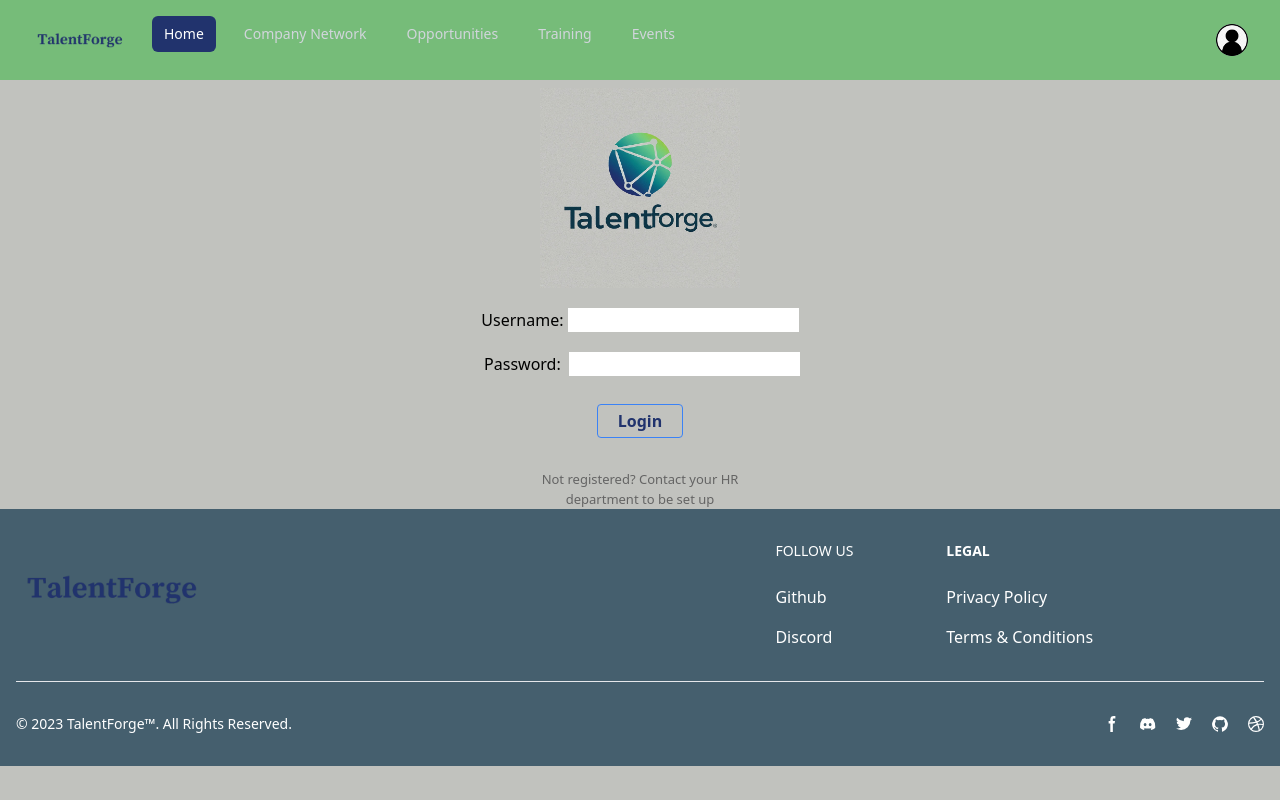
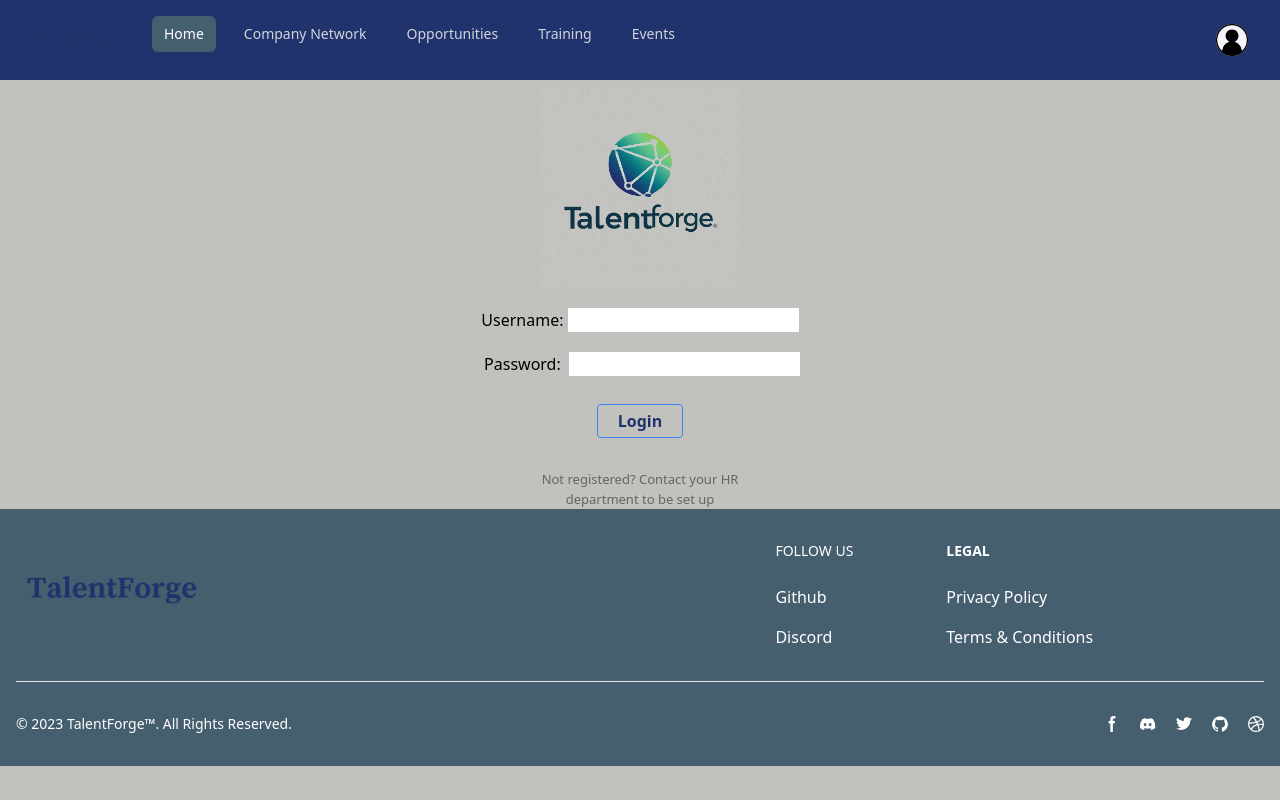
Before and after one commit to CallanVass/Internal-Hiring-App-Front-End, a React (Vite) app in the folder TalentForge-React-Front-End/: page / in a window 1280 px wide. Built offline with nearby package versions, Linux system fonts and the light colour scheme.

Commit message:
changed background colour

```diff
--- a/TalentForge-React-Front-End/src/components/NavBar.jsx
+++ b/TalentForge-React-Front-End/src/components/NavBar.jsx
@@ -17,7 +17,7 @@ function classNames(...classes) {
 
 export default function navBar() {
   return (
-    <Disclosure as="nav" className="bg-light-green">
+    <Disclosure as="nav" className="bg-dark-blue">
       {({ open }) => (
         <>
           <div className="mx-auto max-w-7xl px-2 sm:px-6 lg:px-8">
@@ -51,7 +51,7 @@ export default function navBar() {
                         key={item.name}
                         href={item.href}
                         className={classNames(
-                          item.current ? "bg-dark-blue text-white" : "text-gray-300 hover:bg-washed-blue hover:text-white",
+                          item.current ? "bg-washed-blue text-white" : "text-gray-300 hover:bg-washed-blue hover:text-white",
                           "rounded-md px-3 py-2 text-sm font-medium font-sans"
                         )}
                         aria-current={item.current ? "page" : undefined}
```
